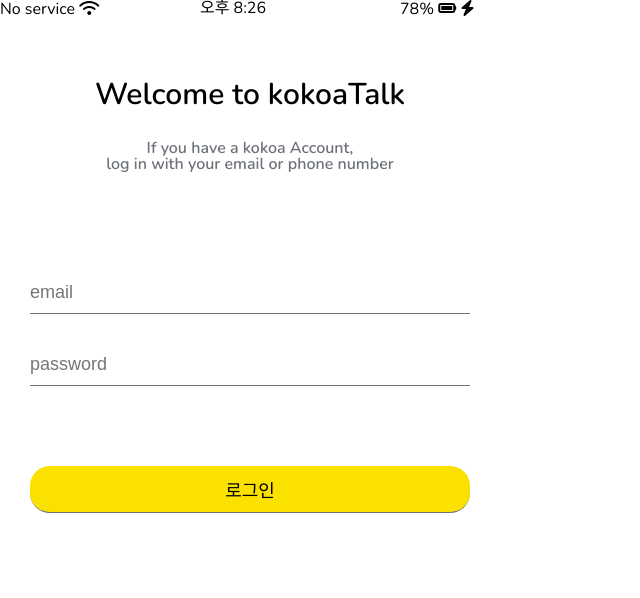
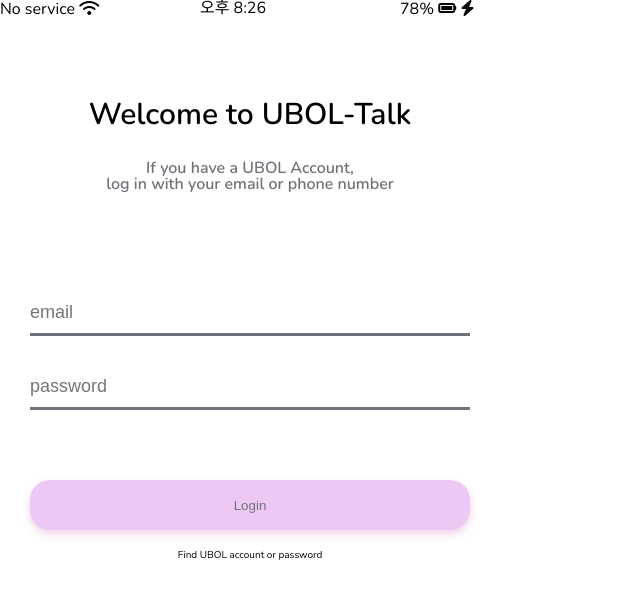
Before and after one commit to rodong1/uboltalk, a plain HTML site: page index.html in a window 1280 px wide. Shown: the whole page, without its empty margins (0-640 px from the left). Drawn offline with nearby package versions, Linux system fonts and the light colour scheme; a web font is replaced by a local one.

Commit message:
modified loginform

```diff
--- a/index.html
+++ b/index.html
@@ -3,7 +3,7 @@
   <head>
     <meta charset="UTF-8" />
     <meta name="viewport" content="width=device-width, initial-scale=1.0" />
-    <title>Document</title>
+    <title>UBOL TALK</title>
     <link rel="stylesheet" href="styles.css" />
   </head>
   <body>
@@ -22,9 +22,9 @@
       </div>
     </div>
     <header class="welcome-header">
-      <h1>Welcome to kokoaTalk</h1>
+      <h1>Welcome to UBOL-Talk</h1>
       <span
-        >If you have a kokoa Account, <br />
+        >If you have a UBOL Account, <br />
         log in with your email or phone number</span
       >
     </header>
@@ -42,8 +42,12 @@
         placeholder="password"
         type="text"
       />
-      <input class="login-form__submit" type="submit" value="로그인" />
+      <input class="login-form__submit" type="submit" value="Login" />
+      <div class="login-form__find">
+        <span>Find UBOL account or password</span>
+      </div>
     </form>
+
     <script
       src="https://kit.fontawesome.com/f87606134a.js"
       crossorigin="anonymous"
--- a/styles.css
+++ b/styles.css
@@ -8,7 +8,7 @@
   font-family: "Nunito", serif;
 }
 .welcome-header {
-  margin: 40px 20px;
+  margin: 60px 20px;
   text-align: center;
   display: flex;
   flex-direction: column;
@@ -29,16 +29,32 @@
 
   margin: 100px 30px;
 }
-.login-form input {
+.login-form input:not([type="submit"]) {
   padding: 10px 0px;
   border: none;
-  border-bottom: 1px solid rgb(109, 114, 120);
+  border-bottom: 3px solid rgb(109, 114, 120);
   margin-bottom: 30px;
   font-size: 18px;
+  transition: 1s ease-in-out;
 }
 .login-form__submit {
-  background-color: rgb(250, 225, 0);
+  background-color: rgb(238, 200, 244);
   border: none;
-  margin-top: 50px;
+  margin-top: 40px;
   border-radius: 20px;
+  color: rgb(109, 114, 120);
+  height: 50px;
+  cursor: pointer;
+  box-shadow: 0px 4px 8px rgba(213, 143, 196, 0.4);
 }
+.login-form__find {
+  display: flex;
+  justify-content: center;
+  align-items: center;
+  font-size: 10px;
+  margin-top: 20px;
+  cursor: pointer;
+}
+.login-form input:not([type="submit"]):focus {
+  border-color: rgb(238, 200, 244);
+}
```
